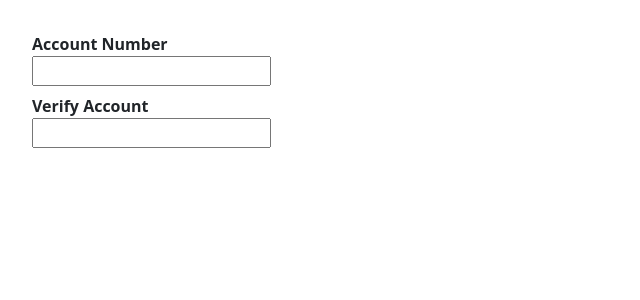
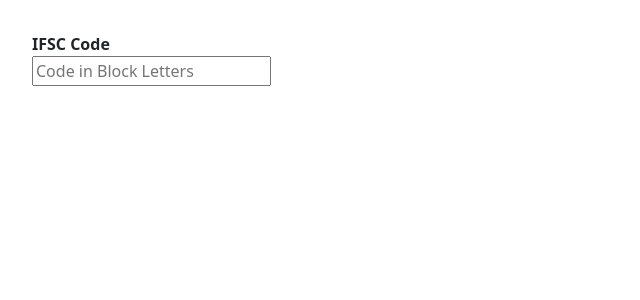
Before and after one commit to anurg/JS, a React (Create React App) app in the folder react-projects/shopping-react/: page / in a window 1280 px wide. Shown: the top 300 px of the page, without its empty margins (0-640 px from the left). Built offline with nearby package versions, Linux system fonts and the light colour scheme.

Commit message:
Added React Notes for 14th February 2024

```diff
--- a/react-projects/shopping-react/src/components/event-demo/event-demo.jsx
+++ b/react-projects/shopping-react/src/components/event-demo/event-demo.jsx
@@ -221,20 +221,45 @@ import axios from "axios";
 // }
 
 // Clipboard Event Demo
+// export function EventDemo() {
+//     const [msg, setMsg] = useState('');
+//     function handleCopy(e) {
+//         setMsg('Copied to Clipboard')
+//     }
+//     return (
+//         <div className="container-fluid m-2 p-4 ">
+//            <dl>
+//             <dt>Account Number</dt>
+//             <dd><input type="text" onCopy={handleCopy} /></dd>
+//             <dd>{msg}</dd>
+//             <dt>Verify Account</dt>
+//             <dd><input type="text" onPaste={()=>{ document.onpaste = ()=>{return false}}}/></dd>
+//            </dl>
+//         </div>
+//     );
+// }
+// Element State Events
 export function EventDemo() {
-    const [msg, setMsg] = useState('');
-    function handleCopy(e) {
-        setMsg('Copied to Clipboard')
+  const [msg, setMsg] = useState('');
+  function handleFocus() {
+    setMsg("Enter Code in Block letters");
+  }
+  function handleBlur(e) {
+    if (e.target.value.length == 0) {
+        setMsg("enter Code");
+    } else {
+        setMsg('');
     }
+  }
     return (
         <div className="container-fluid m-2 p-4 ">
-           <dl>
-            <dt>Account Number</dt>
-            <dd><input type="text" onCopy={handleCopy} /></dd>
-            <dd>{msg}</dd>
-            <dt>Verify Account</dt>
-            <dd><input type="text" onPaste={()=>{ document.onpaste = ()=>{return false}}}/></dd>
-           </dl>
+         <dl>
+            <dt>IFSC Code</dt>
+            <dd><input type="text" onFocus={handleFocus} onBlur={handleBlur} placeholder="Code in Block Letters"/></dd>
+            <dd className="text-danger">
+                {msg}
+            </dd>
+         </dl>
         </div>
     );
 }
```
Also changed, not shown: 1 other file (tests, documents, lock files or other folders).
